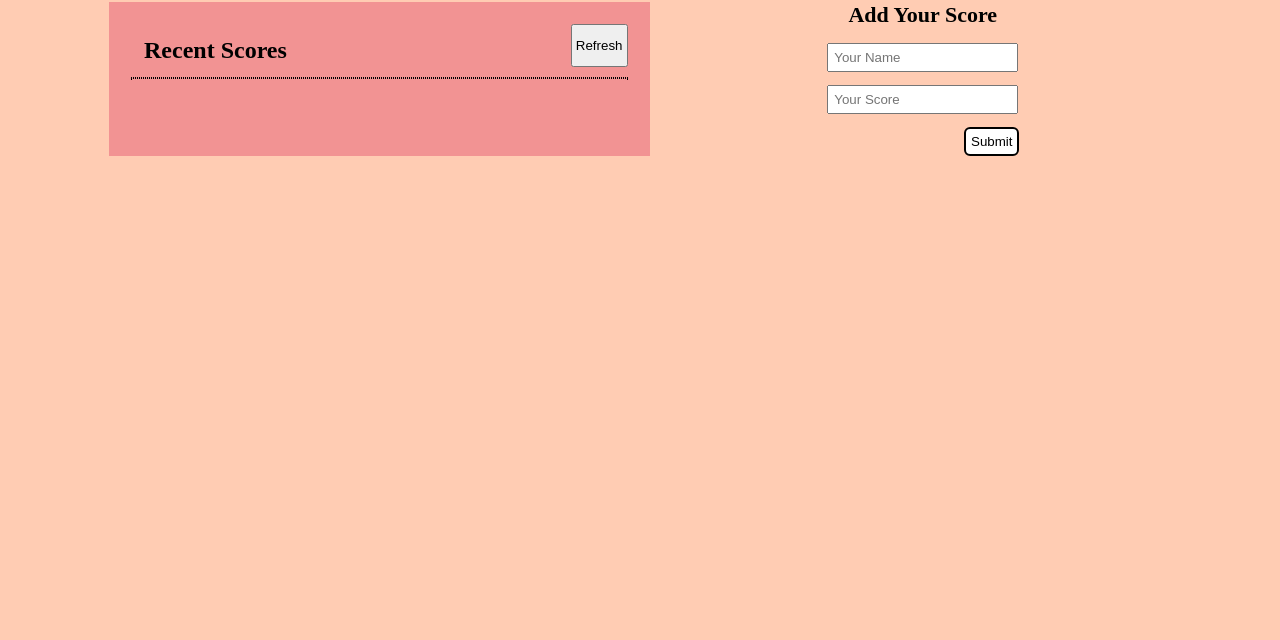
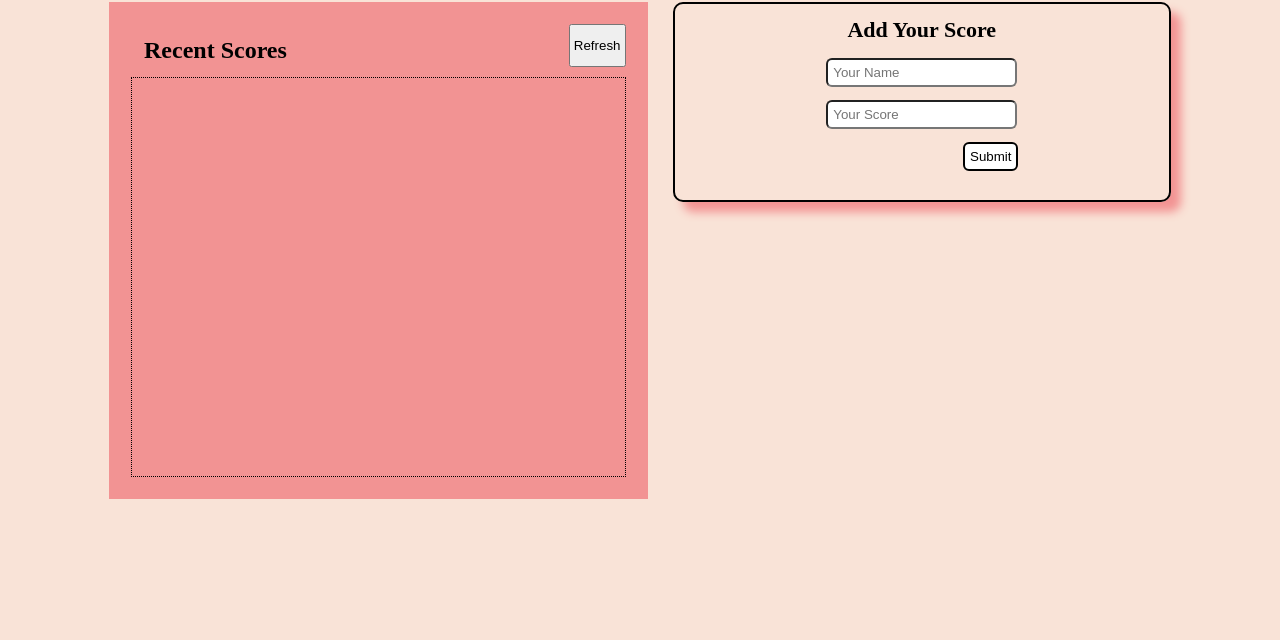
Before and after one commit to AlaaShaheen2/Leaderboard, a website built with webpack: page src/index.html in a window 1280 px wide. Shown: the part 160-800 px from the top of the page. Built offline with nearby package versions, Linux system fonts and the light colour scheme; no server answers.

Commit message:
stylish code final touch

```diff
--- a/src/index.css
+++ b/src/index.css
@@ -8,7 +8,7 @@ ul {
 }
 
 body {
-  background-color: #ffccb3;
+  background-color: #f9e3d7;
 }
 
 main {
@@ -40,13 +40,20 @@ h2 {
 
 .btn-ref {
   border-radius: 6px solid;
-  padding: 3px;
+  padding: 0 3px;
   margin-bottom: 10px;
+}
+
+.btn-ref:hover {
+  background-color: #f6dada;
+  color: rgb(54, 52, 52);
 }
 
 .score-list {
   padding: 0;
   border: 1.5px dotted black;
+  height: 400px;
+  overflow-y: scroll;
 }
 
 .score-list li {
@@ -54,11 +61,16 @@ h2 {
 }
 
 .score-list li:nth-child(odd) {
-  background-color: #eee;
+  background-color: #f9e3d7;
 }
 
 .form-sec {
   flex: 1;
+  border: 2px solid;
+  height: 200px;
+  padding-top: 13px;
+  border-radius: 10px;
+  box-shadow: 10px 10px 10px #f29393;
 }
 
 h4 {
@@ -77,10 +89,12 @@ h4 {
 
 .name {
   padding: 5px;
+  border-radius: 6px;
 }
 
 .number {
   padding: 5px;
+  border-radius: 6px;
 }
 
 .btn-submit {
```
